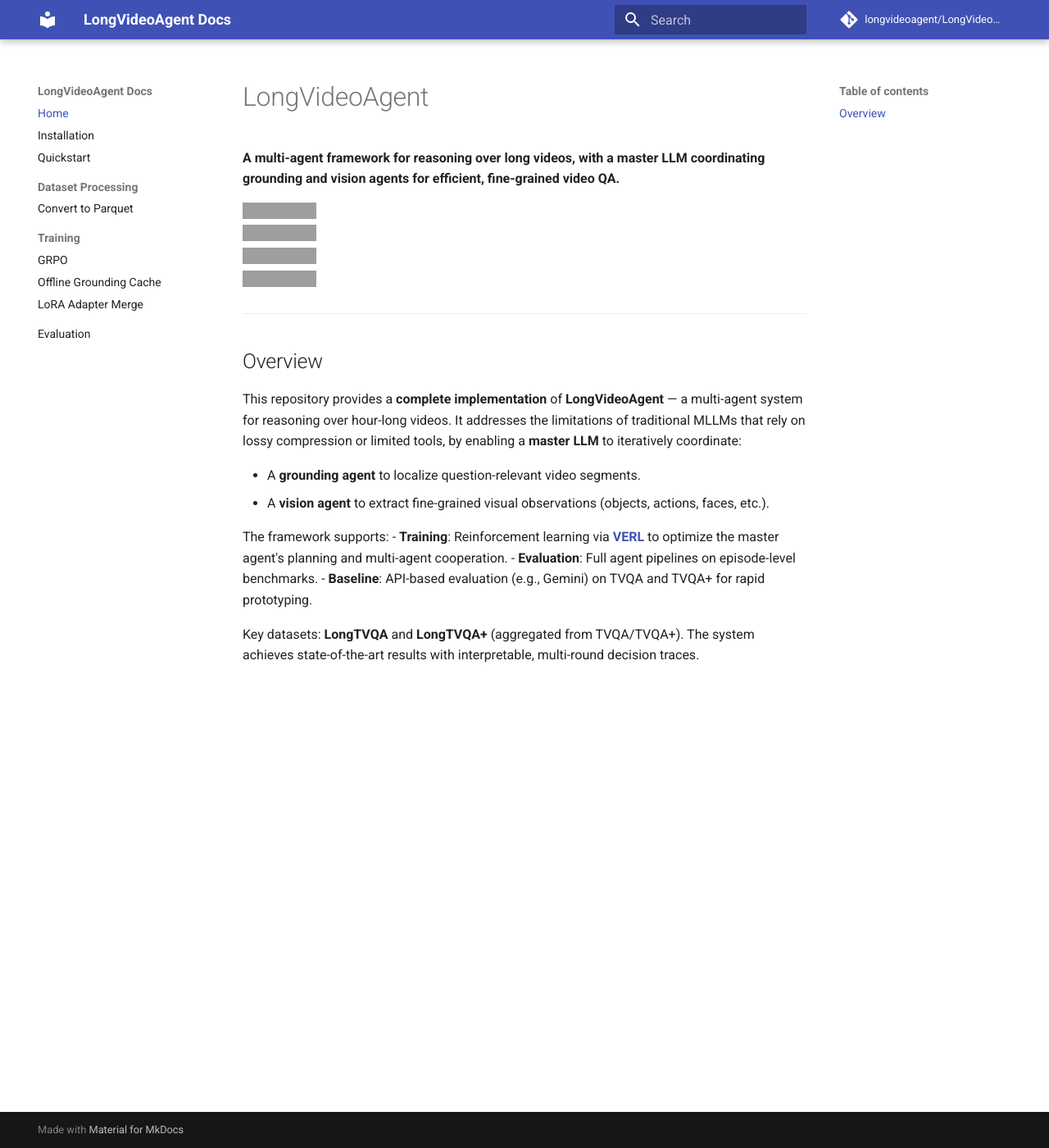
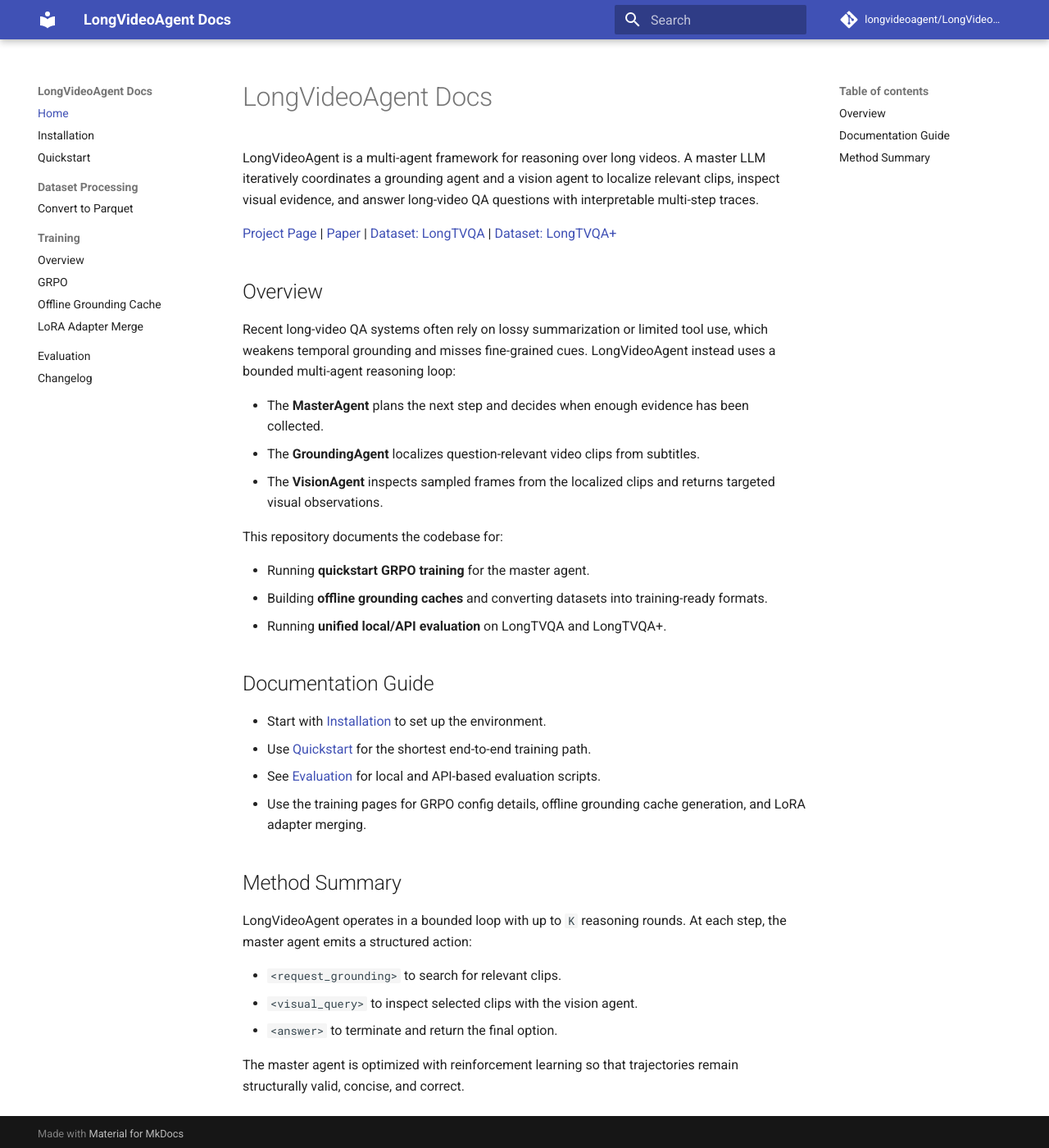
Before and after one commit to longvideoagent/LongVideoAgent, an MkDocs documentation site: the page built from docs/index.md, in a window 1280 px wide and 1400 px high. Shown: the whole window at 82% size. Built offline with MkDocs 1.6.1 and Material for MkDocs 9.7.7, drawn with Linux system fonts in a browser that asks for light colours; comment, search, counter and statistics services are not loaded; grey boxes are pictures that could not be loaded.

```diff
--- a/docs/index.md
+++ b/docs/index.md
@@ -1,24 +1,36 @@
-# LongVideoAgent
+# LongVideoAgent Docs
 
-**A multi-agent framework for reasoning over long videos, with a master LLM coordinating grounding and vision agents for efficient, fine-grained video QA.**
+LongVideoAgent is a multi-agent framework for reasoning over long videos. A master LLM iteratively coordinates a grounding agent and a vision agent to localize relevant clips, inspect visual evidence, and answer long-video QA questions with interpretable multi-step traces.
 
-[![License: MIT](https://img.shields.io/badge/License-MIT-yellow.svg)](../LICENSE)
-[![Python 3.9+](https://img.shields.io/badge/python-3.9%2B-blue)](https://www.python.org/downloads/)
-[![arXiv](https://img.shields.io/badge/arXiv-2512.20618-b31b1b.svg)](https://arxiv.org/abs/2512.20618)
-[![GitHub stars](https://img.shields.io/github/stars/longvideoagent/LongVideoAgent?style=social)](https://github.com/longvideoagent/LongVideoAgent)
-
----
+[Project Page](https://longvideoagent.github.io/) | [Paper](https://arxiv.org/abs/2512.20618) | [Dataset: LongTVQA](https://huggingface.co/datasets/longvideoagent/LongTVQA) | [Dataset: LongTVQA+](https://huggingface.co/datasets/longvideoagent/LongTVQA_plus)
 
 ## Overview
 
-This repository provides a **complete implementation** of **LongVideoAgent** — a multi-agent system for reasoning over hour-long videos. It addresses the limitations of traditional MLLMs that rely on lossy compression or limited tools, by enabling a **master LLM** to iteratively coordinate:
+Recent long-video QA systems often rely on lossy summarization or limited tool use, which weakens temporal grounding and misses fine-grained cues. LongVideoAgent instead uses a bounded multi-agent reasoning loop:
 
-- A **grounding agent** to localize question-relevant video segments.
-- A **vision agent** to extract fine-grained visual observations (objects, actions, faces, etc.).
+- The **MasterAgent** plans the next step and decides when enough evidence has been collected.
+- The **GroundingAgent** localizes question-relevant video clips from subtitles.
+- The **VisionAgent** inspects sampled frames from the localized clips and returns targeted visual observations.
 
-The framework supports:
-- **Training**: Reinforcement learning via **[VERL](https://github.com/volcengine/verl)** to optimize the master agent's planning and multi-agent cooperation.
-- **Evaluation**: Full agent pipelines on episode-level benchmarks.
-- **Baseline**: API-based evaluation (e.g., Gemini) on TVQA and TVQA+ for rapid prototyping.
+This repository documents the codebase for:
 
-Key datasets: **LongTVQA** and **LongTVQA+** (aggregated from TVQA/TVQA+). The system achieves state-of-the-art results with interpretable, multi-round decision traces.
+- Running **quickstart GRPO training** for the master agent.
+- Building **offline grounding caches** and converting datasets into training-ready formats.
+- Running **unified local/API evaluation** on LongTVQA and LongTVQA+.
+
+## Documentation Guide
+
+- Start with [Installation](installation.md) to set up the environment.
+- Use [Quickstart](training/quickstart.md) for the shortest end-to-end training path.
+- See [Evaluation](evaluation.md) for local and API-based evaluation scripts.
+- Use the training pages for GRPO config details, offline grounding cache generation, and LoRA adapter merging.
+
+## Method Summary
+
+LongVideoAgent operates in a bounded loop with up to `K` reasoning rounds. At each step, the master agent emits a structured action:
+
+- `<request_grounding>` to search for relevant clips.
+- `<visual_query>` to inspect selected clips with the vision agent.
+- `<answer>` to terminate and return the final option.
+
+The master agent is optimized with reinforcement learning so that trajectories remain structurally valid, concise, and correct.
--- a/mkdocs.yml
+++ b/mkdocs.yml
@@ -1,5 +1,6 @@
 site_name: LongVideoAgent Docs
 site_description: Documentation for LongVideoAgent
+site_url: https://longvideoagent.github.io/LongVideoAgent/
 repo_url: https://github.com/longvideoagent/LongVideoAgent
 repo_name: longvideoagent/LongVideoAgent
 
@@ -19,10 +20,12 @@ nav:
   - Dataset Processing:
       - Convert to Parquet: training/convert-to-parquet.md
   - Training:
+      - Overview: training.md
       - GRPO: training/grpo-config-details.md
       - Offline Grounding Cache: training/offline-grounding-cache.md
       - LoRA Adapter Merge: training/lora-adapter-merge.md
   - Evaluation: evaluation.md
+  - Changelog: CHANGELOG.md
 
 markdown_extensions:
   - admonition
```
Also changed, not shown: README.md (+5 -3 lines), README_zh.md (+7 -2 lines), docs/evaluation.md (+1 -1 lines), docs/installation.md (+1 -1 lines), 1 other file.
